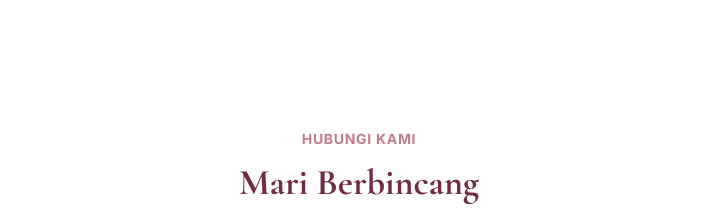
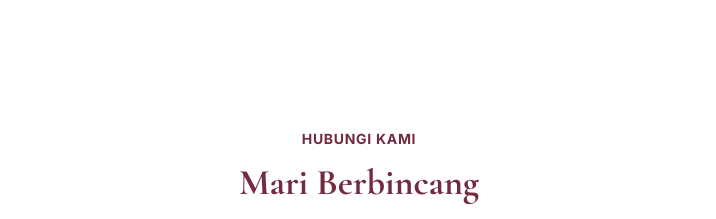
Before and after one commit to misk24/galerizka, a Next.js app: page / in a window 1280 px wide. Shown: the part 4440-4659 px from the top of the page, without its empty margins (281-997 px from the left). Built offline with nearby package versions, Linux system fonts and the light colour scheme; no server answers.

Commit message:
fix(a11y): improve text contrast on light surfaces

```diff
--- a/components/sections/contact/Contact.js
+++ b/components/sections/contact/Contact.js
@@ -16,7 +16,7 @@ export default function Contact() {
     <section id="contact" aria-labelledby="contact-title" className="py-24 lg:py-32">
       <div className="max-w-6xl mx-auto px-6 lg:px-8">
         <Animate delay={200} className="text-center mb-16">
-          <span className="inline-block text-dusty-rose text-sm font-bold tracking-wider uppercase mb-3">
+          <span className="inline-block text-mulberry-deep text-sm font-bold tracking-wider uppercase mb-3">
             Hubungi Kami
           </span>
           <h2 id="contact-title" className="text-3xl md:text-4xl mb-4">Mari Berbincang</h2>
```
